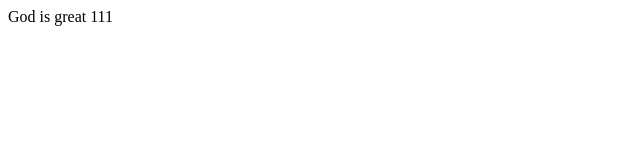
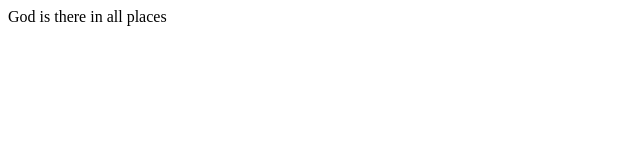
Before and after one commit to Abinaya2208/testingApp, an Angular app in the folder testingApp/: page / in a window 1280 px wide. Shown: the top 160 px of the page, without its empty margins (0-640 px from the left). Built offline with nearby package versions, Linux system fonts and the light colour scheme.

Commit message:
commit 5

```diff
--- a/testingApp/src/app/app.component.html
+++ b/testingApp/src/app/app.component.html
@@ -1 +1 @@
-<div>God is great 111</div>
+<div>God is there in all places</div>
```
